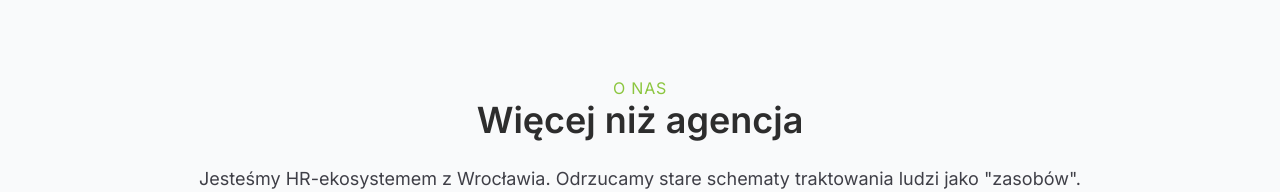
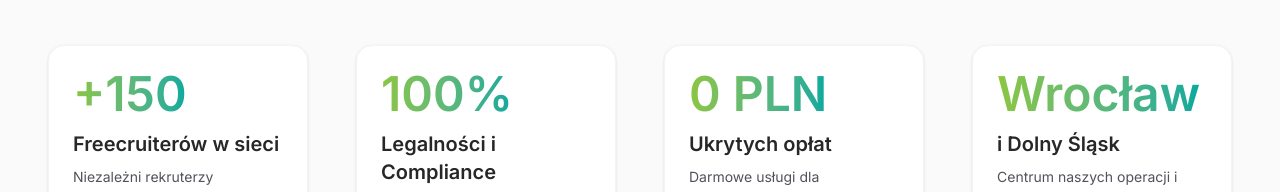
Before and after one commit to jekon33253-cyber/JobMe, a React (Vite) app: page / in a window 1280 px wide. Shown: the part 703-895 px from the top of the page. Built offline with nearby package versions, Linux system fonts and the light colour scheme.

Commit message:
feat: add StatsBanner component below Hero

```diff
--- a/src/App.jsx
+++ b/src/App.jsx
@@ -3,7 +3,7 @@ import Hero from './components/Hero';
 import FadeIn from './components/FadeIn';
 import HowItWorks from './components/HowItWorks';
 import FAQSection from './components/FAQSection';
-
+import StatsBanner from './components/StatsBanner';
 function App() {
   return (
     <div className="text-on-surface bg-background-white font-body-md">
@@ -25,6 +25,7 @@ function App() {
 </div>
 </nav>
 <Hero />
+<StatsBanner />
 {/* About Section */}
 <section className="bg-surface-contrast py-20 md:py-24 px-gutter" id="about">
 <FadeIn>
--- /dev/null
+++ b/src/components/StatsBanner.jsx
@@ -0,0 +1,54 @@
+import React from 'react';
+import FadeIn from './FadeIn';
+
+const stats = [
+  {
+    number: "+150",
+    label: "Freecruiterów w sieci",
+    subLabel: "Niezależni rekruterzy zamykający wakaty w rekordowym czasie."
+  },
+  {
+    number: "100%",
+    label: "Legalności i Compliance",
+    subLabel: "Pełna ochrona przed kontrolami PIP i brak umów śmieciowych."
+  },
+  {
+    number: "0 PLN",
+    label: "Ukrytych opłat",
+    subLabel: "Darmowe usługi dla kandydatów. Transparentność co do grosza."
+  },
+  {
+    number: "Wrocław",
+    label: "i Dolny Śląsk",
+    subLabel: "Centrum naszych operacji i wsparcie koordynatorów na miejscu."
+  }
+];
+
+export default function StatsBanner() {
+  return (
+    <section className="bg-zinc-50 border-y border-zinc-100 py-12 md:py-16">
+      <div className="max-w-7xl mx-auto px-6 md:px-12">
+        <FadeIn>
+          <div className="grid grid-cols-1 sm:grid-cols-2 lg:grid-cols-4 gap-8 md:gap-12">
+            {stats.map((stat, index) => (
+              <div
+                key={index}
+                className="flex flex-col items-center sm:items-start text-center sm:text-left bg-white p-6 rounded-2xl shadow-sm border border-zinc-100 hover:shadow-md transition-shadow duration-300"
+              >
+                <h3 className="text-4xl lg:text-5xl font-black mb-3 bg-gradient-to-r from-[#8CC63F] to-[#00A99D] bg-clip-text text-transparent">
+                  {stat.number}
+                </h3>
+                <h4 className="text-xl font-bold text-zinc-800 mb-2">
+                  {stat.label}
+                </h4>
+                <p className="text-sm font-medium text-zinc-600 leading-relaxed">
+                  {stat.subLabel}
+                </p>
+              </div>
+            ))}
+          </div>
+        </FadeIn>
+      </div>
+    </section>
+  );
+}
```
